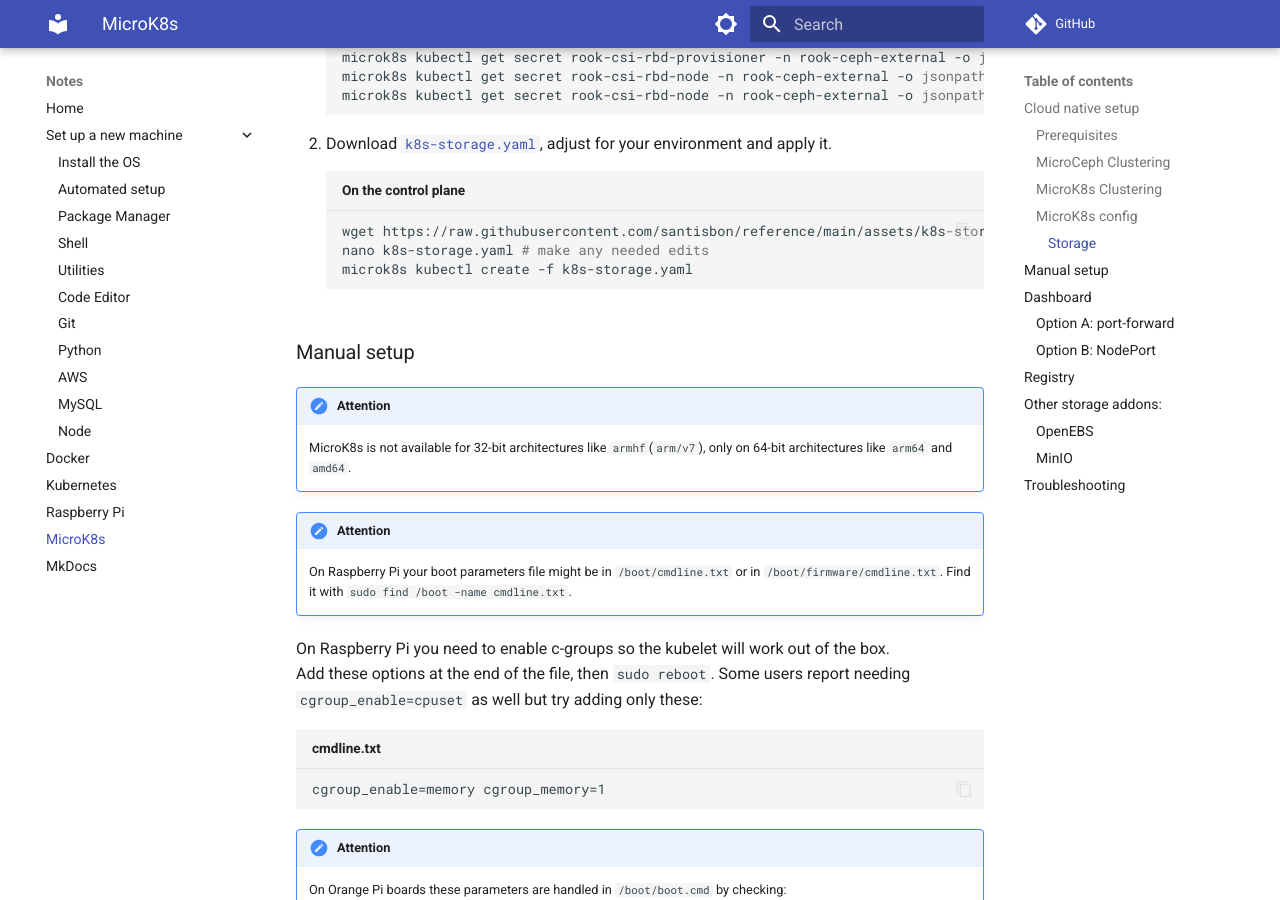
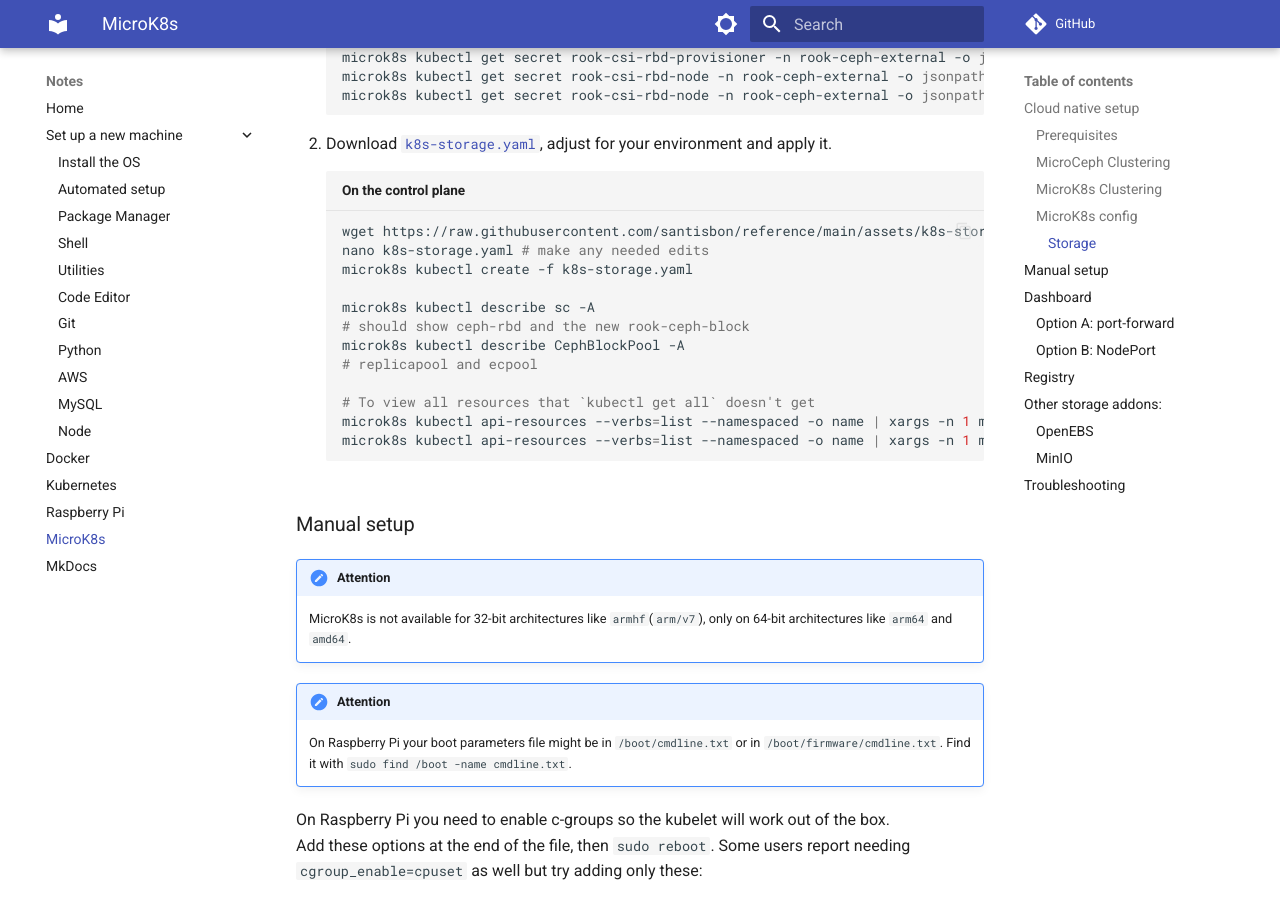
Before and after one commit to santisbon/reference, an MkDocs documentation site: the page built from src/microk8s.md, in a window 1280 px wide and 900 px high, scrolled down 4194 px. Built offline with MkDocs 1.6.1 and Material for MkDocs 9.7.7, drawn with Linux system fonts in a browser that asks for light colours; comment, search, counter and statistics services are not loaded.

Commit message:
Cluster ID

````diff
--- a/assets/k8s-storage.yaml
+++ b/assets/k8s-storage.yaml
@@ -36,7 +36,7 @@
 provisioner: rook-ceph.rbd.csi.ceph.com
 parameters:
     # clusterID is the namespace where the rook cluster is running
-    clusterID: rook-ceph-external
+    clusterID: rook-ceph
     # Ceph pool into which the RBD image shall be created
     pool: replicapool
     # RBD image format. Defaults to "2".
--- a/src/microk8s.md
+++ b/src/microk8s.md
@@ -160,6 +160,15 @@
     wget https://raw.githubusercontent.com/santisbon/reference/main/assets/k8s-storage.yaml
     nano k8s-storage.yaml # make any needed edits
     microk8s kubectl create -f k8s-storage.yaml
+
+    microk8s kubectl describe sc -A
+    # should show ceph-rbd and the new rook-ceph-block
+    microk8s kubectl describe CephBlockPool -A
+    # replicapool and ecpool
+
+    # To view all resources that `kubectl get all` doesn't get
+    microk8s kubectl api-resources --verbs=list --namespaced -o name | xargs -n 1 microk8s kubectl get --ignore-not-found --show-kind -n rook-ceph-external
+    microk8s kubectl api-resources --verbs=list --namespaced -o name | xargs -n 1 microk8s kubectl get --ignore-not-found --show-kind -n rook-ceph
     ```
 
 ### Manual setup
````
Also changed, not shown: docs/microk8s/index.html (+9 -0 lines), docs/search/search_index.json, 1 other file.
